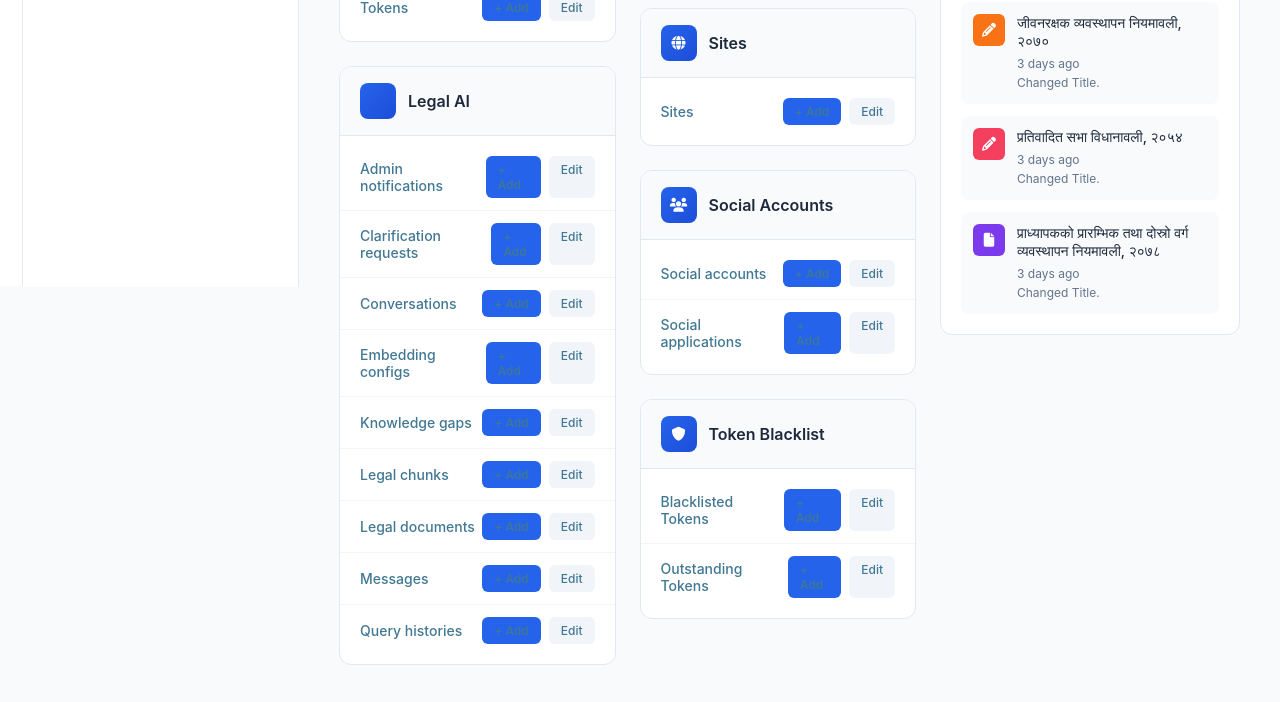
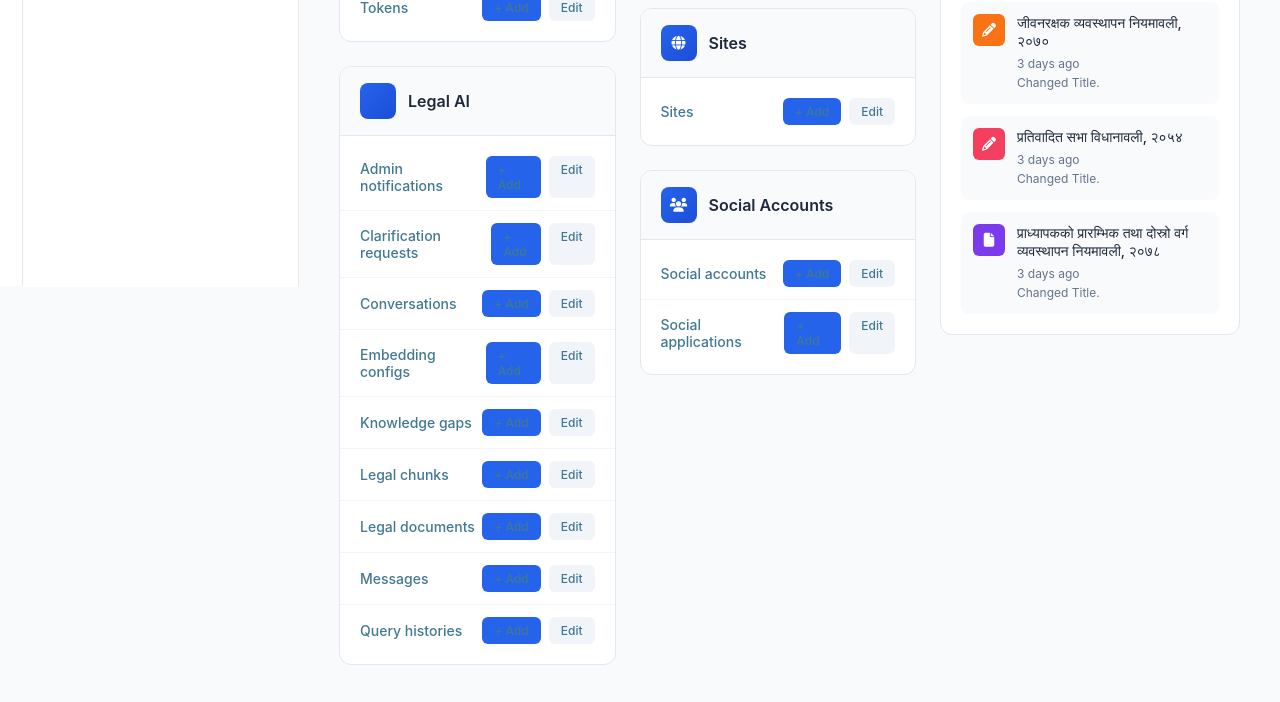
Before and after one commit to Smarikatripathi/Legal-Information-Assistance-System, a Django app: page /admin/ in a window 1280 px wide. Shown: the part 600-1302 px from the top of the page. Run offline with Django 5.2, Linux system fonts and the light colour scheme; the visitor is signed in with stand-in values (Sample User, id 1).

Commit message:
hiding blacklist and outstanding tokens

```diff
--- a/backend/legal_information_assistance_system/templates/admin/index.html
+++ b/backend/legal_information_assistance_system/templates/admin/index.html
@@ -293,13 +293,6 @@ footer,
         <div class="dashboard-row"><a class="dashboard-row-link" href="{% url 'admin:socialaccount_socialapp_changelist' %}">Social applications</a><div class="dashboard-row-actions"><a class="action-primary" href="{% url 'admin:socialaccount_socialapp_add' %}">+ Add</a><a class="action-secondary" href="{% url 'admin:socialaccount_socialapp_changelist' %}">Edit</a></div></div>
       </div>
     </section>
-    <section class="dashboard-card-shell">
-      <div class="dashboard-card-header"><div class="dashboard-card-title"><div class="dashboard-card-icon"><i class="fas fa-shield"></i></div><h2>Token Blacklist</h2></div></div>
-      <div class="dashboard-card-body">
-        <div class="dashboard-row"><a class="dashboard-row-link" href="{% url 'admin:token_blacklist_blacklistedtoken_changelist' %}">Blacklisted Tokens</a><div class="dashboard-row-actions"><a class="action-primary" href="{% url 'admin:token_blacklist_blacklistedtoken_add' %}">+ Add</a><a class="action-secondary" href="{% url 'admin:token_blacklist_blacklistedtoken_changelist' %}">Edit</a></div></div>
-        <div class="dashboard-row"><a class="dashboard-row-link" href="{% url 'admin:token_blacklist_outstandingtoken_changelist' %}">Outstanding Tokens</a><div class="dashboard-row-actions"><a class="action-primary" href="{% url 'admin:token_blacklist_outstandingtoken_add' %}">+ Add</a><a class="action-secondary" href="{% url 'admin:token_blacklist_outstandingtoken_changelist' %}">Edit</a></div></div>
-      </div>
-    </section>
   </div>
   <aside class="recent-panel">
     <div class="recent-panel-header"><h2>Recent actions</h2><a href="#" class="view-all-btn">View all</a></div>
--- a/backend/legal_information_assistance_system/users/api/views.py
+++ b/backend/legal_information_assistance_system/users/api/views.py
@@ -69,10 +69,8 @@ class LogoutView(APIView):
     def post(self, request):
         serializer = LogoutSerializer(data=request.data)
         serializer.is_valid(raise_exception=True)
-        try:
-            blacklist_refresh_token(serializer.validated_data["refresh"])
-        except Exception:
-            return Response({"detail": "Invalid refresh token."}, status=status.HTTP_400_BAD_REQUEST)
+        # Token blacklisting is disabled for security - tokens are not stored in database
+        # Logout simply removes the token from the client side
         return Response({"detail": "Logged out successfully."})
 
 
```
Also changed, not shown: backend/config/settings/base.py (+2 -5 lines).
